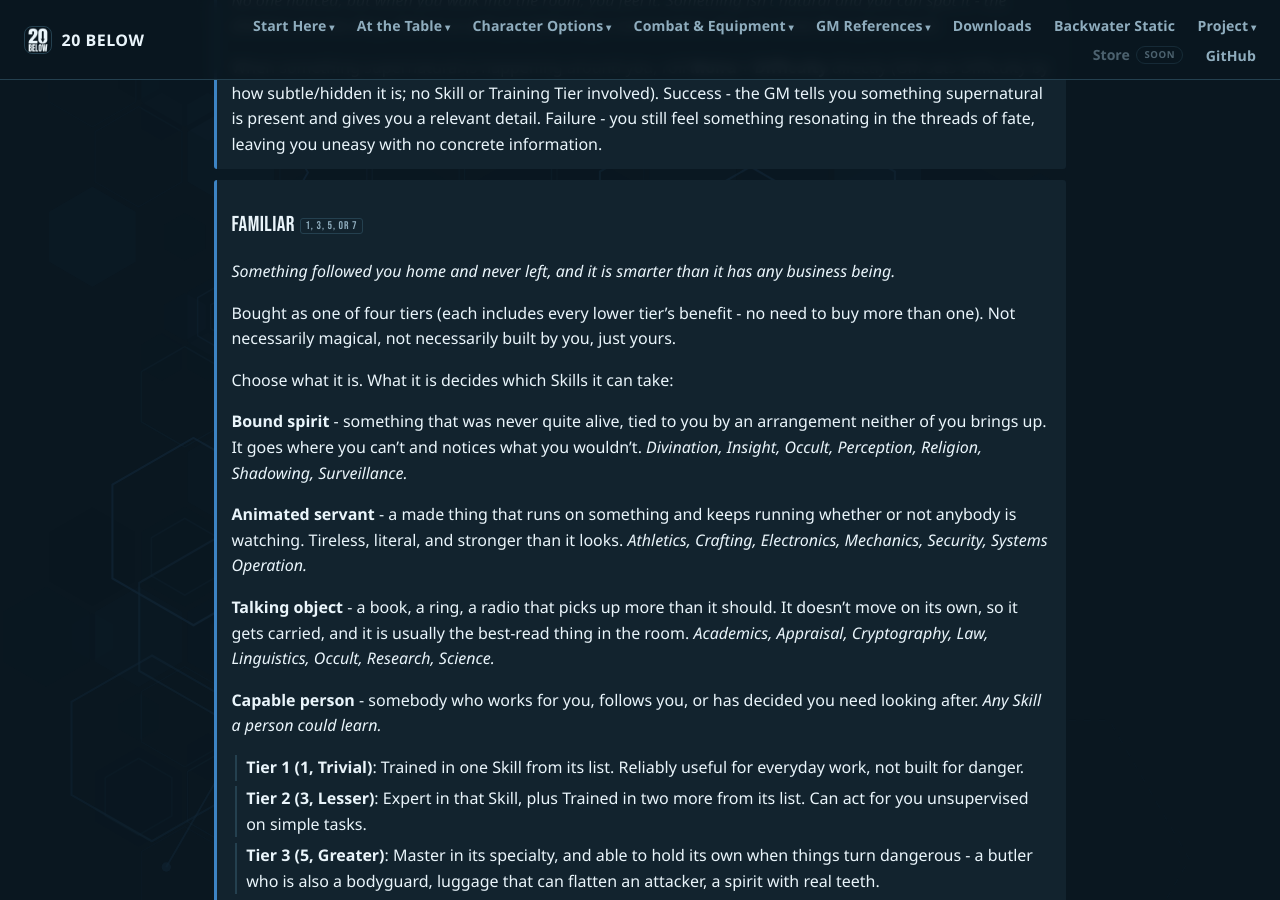
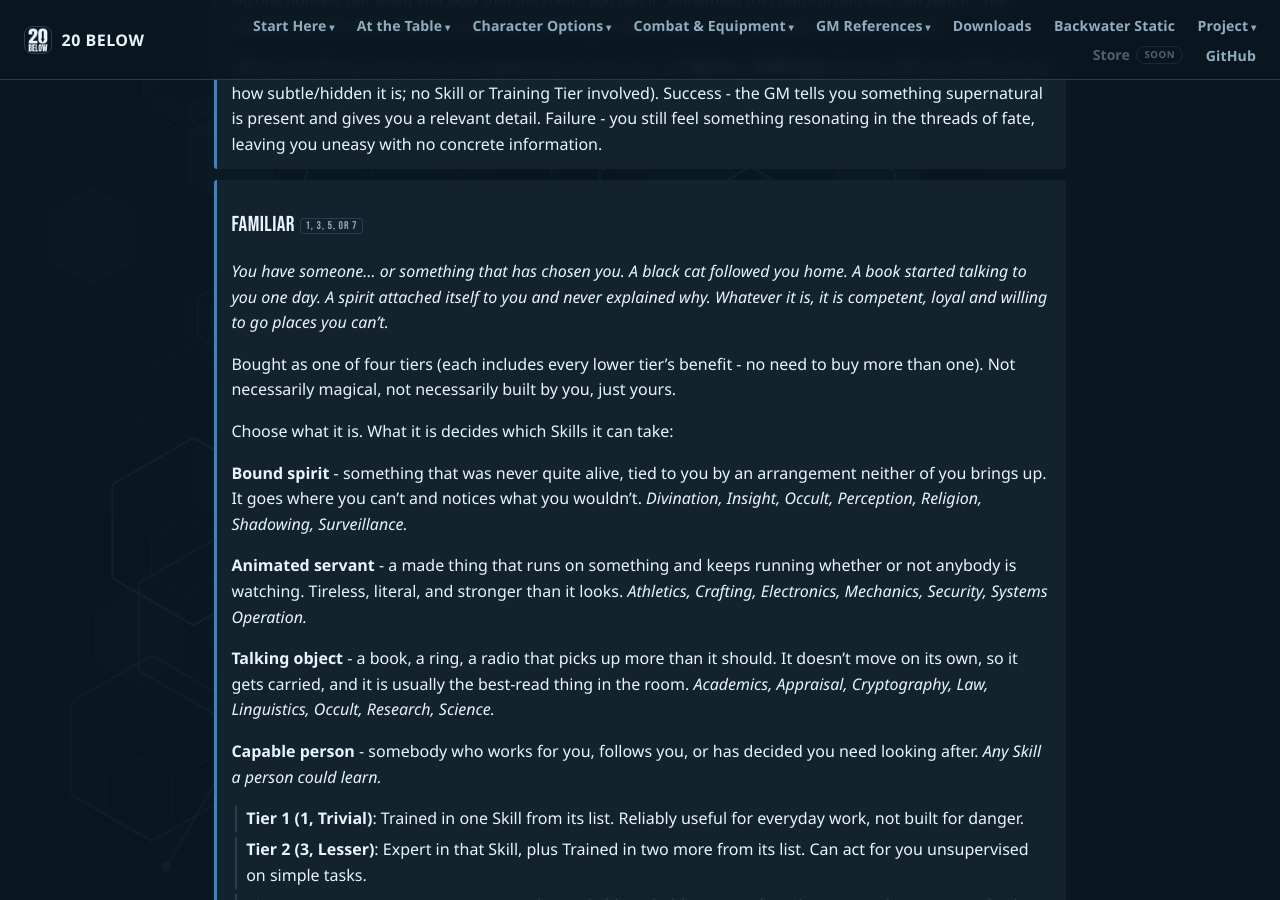
Before and after one commit to feralucce/20_Below, a Jekyll site: the page built from webbook/boons.md, in a window 1280 px wide and 900 px high, scrolled down 6420 px. Built offline with Jekyll 4.4.1, drawn with Linux system fonts in a browser that asks for light colours.

Commit message:
Boons: rework the Familiar flavour
Co-Authored-By: Claude Opus 5 <noreply@anthropic.com>

```diff
--- a/webbook/boons.md
+++ b/webbook/boons.md
@@ -396,7 +396,7 @@ When something supernatural is happening around you, roll **Moira + Difficulty**
 
 <div class="boon-flavour" markdown="1">
 
-Something followed you home and never left, and it is smarter than it has any business being.
+You have someone... or something that has chosen you. A black cat followed you home. A book started talking to you one day. A spirit attached itself to you and never explained why. Whatever it is, it is competent, loyal and willing to go places you can't.
 
 </div>
 
```
